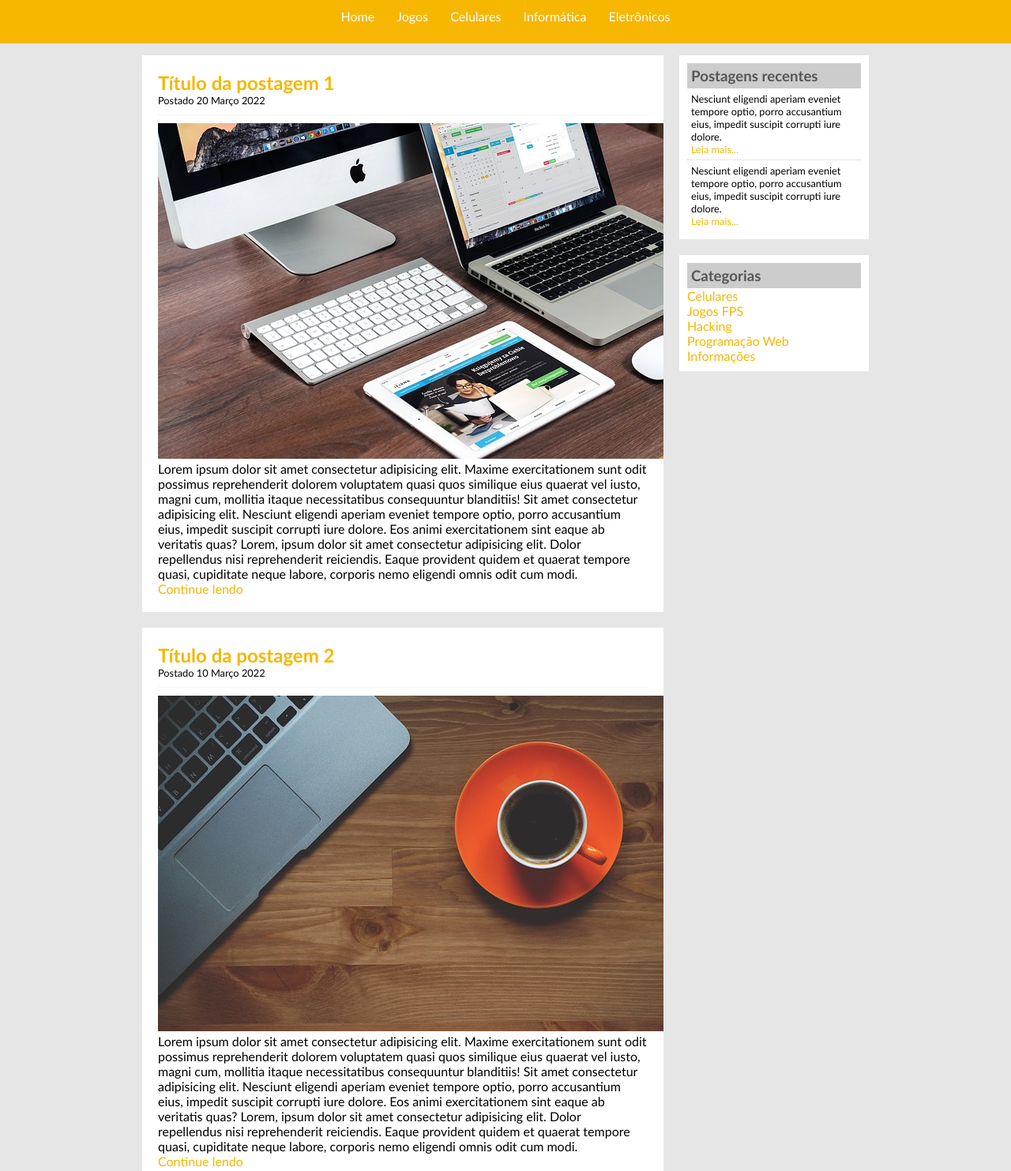
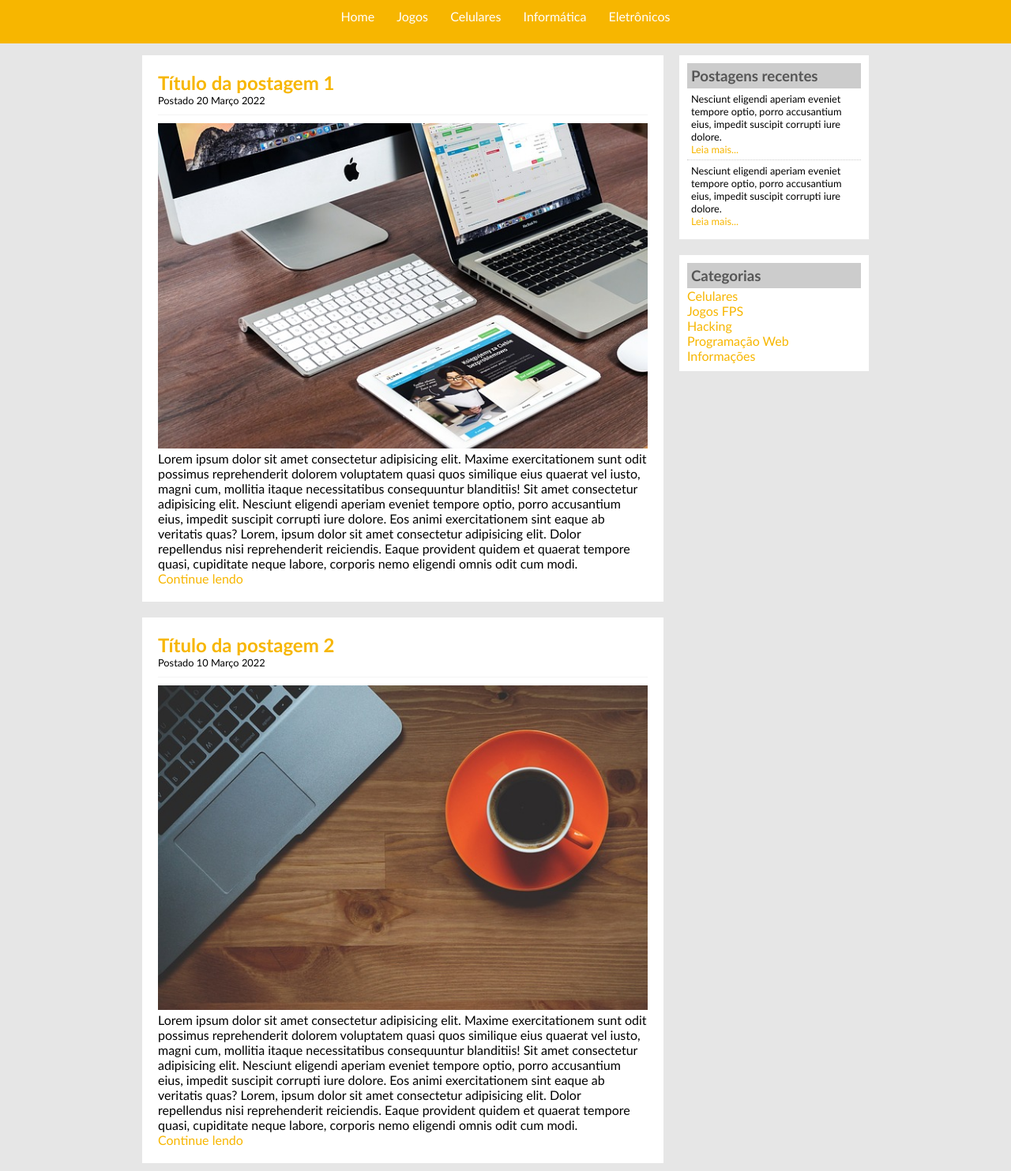
Before and after one commit to JosileyPraxedes/projeto-tecblog, a plain HTML site: page index.html in a window 1280 px wide. Shown: the part 82-1565 px from the top of the page at 79% size. Drawn offline with Linux system fonts and the light colour scheme.

Commit message:
Update index.html

```diff
--- a/index.html
+++ b/index.html
@@ -29,7 +29,7 @@
             <div class="postagem">
                 <h2> Título da postagem 1</h2>
                 <span class="data-postagem">Postado 20 Março 2022</span>
-                <img src="images/imagem2.jpg">
+                <img width="620px" src="images/imagem2.jpg">
                 <p>Lorem ipsum dolor sit amet consectetur adipisicing elit. Maxime exercitationem sunt odit possimus reprehenderit dolorem voluptatem quasi quos similique eius quaerat vel iusto, magni cum, mollitia itaque necessitatibus consequuntur blanditiis! Sit amet consectetur adipisicing elit. Nesciunt eligendi aperiam eveniet tempore optio, porro accusantium eius, impedit suscipit corrupti iure dolore. Eos animi exercitationem sint eaque ab veritatis quas? Lorem, ipsum dolor sit amet consectetur adipisicing elit. Dolor repellendus nisi reprehenderit reiciendis. Eaque provident quidem et quaerat tempore quasi, cupiditate neque labore, corporis nemo eligendi omnis odit cum modi.
                 </p>
                 <a href="">Continue lendo</a>
@@ -39,7 +39,7 @@
             <div class="postagem">
                 <h2> Título da postagem 2</h2>
                 <span class="data-postagem">Postado 10 Março 2022</span>
-                <img src="images/imagem1.jpg">
+                <img width="620px" src="images/imagem1.jpg">
                 <p>Lorem ipsum dolor sit amet consectetur adipisicing elit. Maxime exercitationem sunt odit possimus reprehenderit dolorem voluptatem quasi quos similique eius quaerat vel iusto, magni cum, mollitia itaque necessitatibus consequuntur blanditiis! Sit amet consectetur adipisicing elit. Nesciunt eligendi aperiam eveniet tempore optio, porro accusantium eius, impedit suscipit corrupti iure dolore. Eos animi exercitationem sint eaque ab veritatis quas? Lorem, ipsum dolor sit amet consectetur adipisicing elit. Dolor repellendus nisi reprehenderit reiciendis. Eaque provident quidem et quaerat tempore quasi, cupiditate neque labore, corporis nemo eligendi omnis odit cum modi.
                 </p>
                 <a href="">Continue lendo</a>
```
